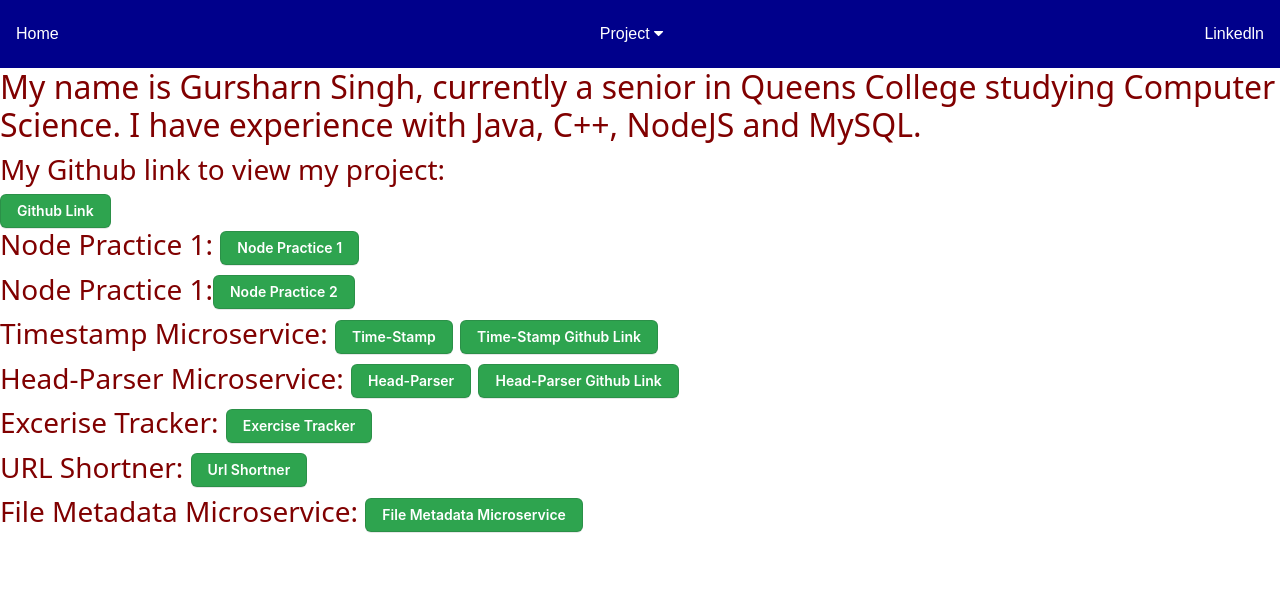
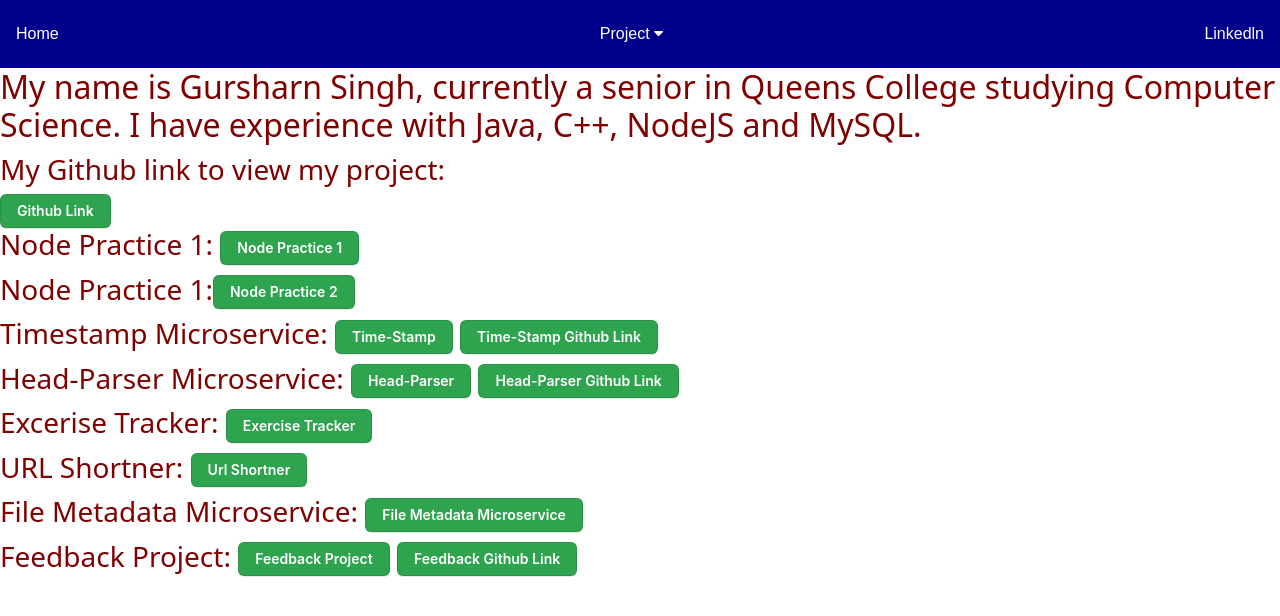
Before and after one commit to Gursharn/gursharn.github.io, a plain HTML site: page index.html in a window 1280 px wide. Drawn offline with nearby package versions, Linux system fonts and the light colour scheme.

Commit message:
Update index.html

```diff
--- a/index.html
+++ b/index.html
@@ -65,6 +65,16 @@
      <a target="_blank" href="https://boilerplate-project-filemetadata.gursharns.repl.co" class="time-stamp">File Metadata Microservice</button></a>
     </h3>
  </div>
+
+ <div>
+    <h3 class="node"> Feedback Project:
+
+     <a target="_blank" href="https://feedback-project.gursharns.repl.co" class="time-stamp">Feedback Project</button></a>
+            <a target="_blank" href="https://github.com/Gursharn/Feedback-Project"><button class="time-stamp">Feedback Github Link</button></a>
+
+
+    </h3>
+ </div>
  <script src="https://cdn.jsdelivr.net/npm/bootstrap@5.1.3/dist/js/bootstrap.bundle.min.js" integrity="sha384-ka7Sk0Gln4gmtz2MlQnikT1wXgYsOg+OMhuP+IlRH9sENBO0LRn5q+8nbTov4+1p" crossorigin="anonymous"></script>
 
 </body>
```
